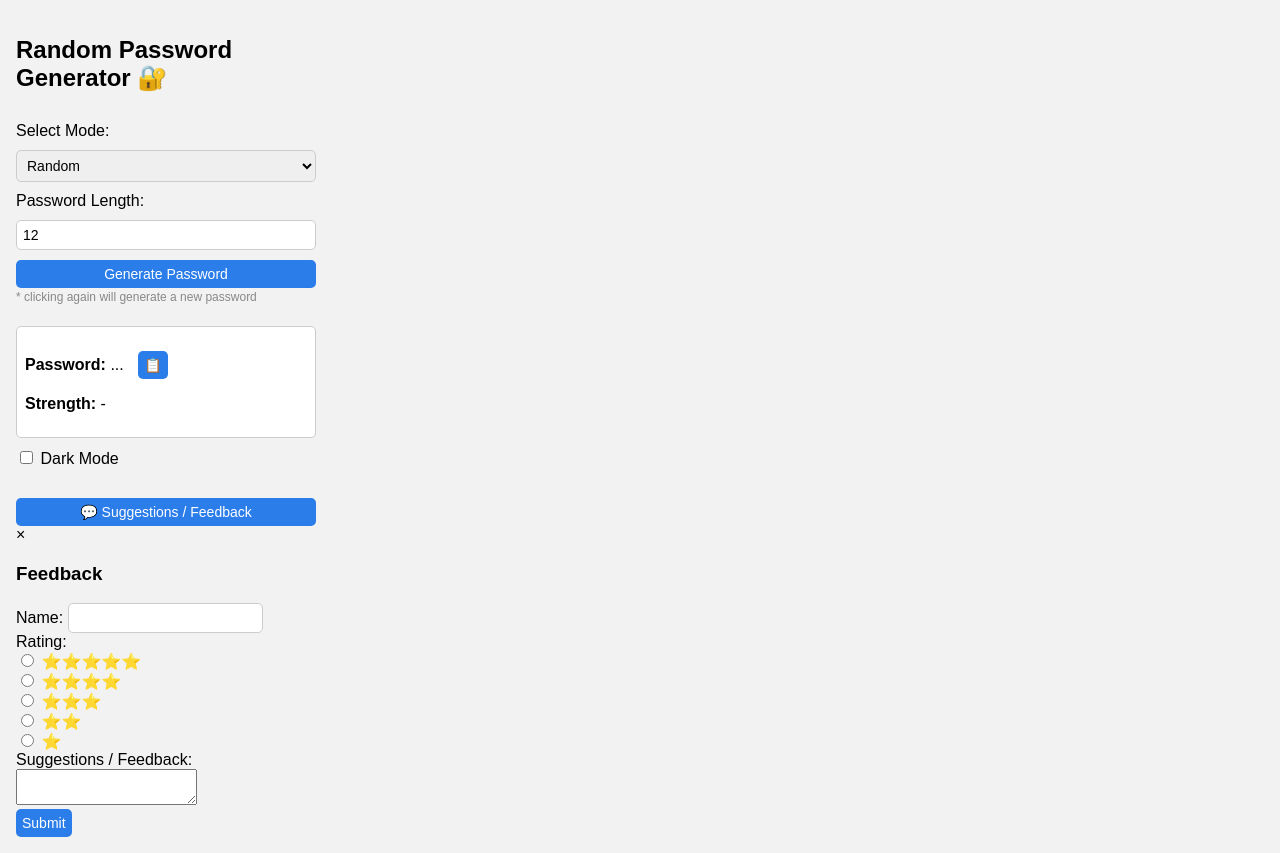
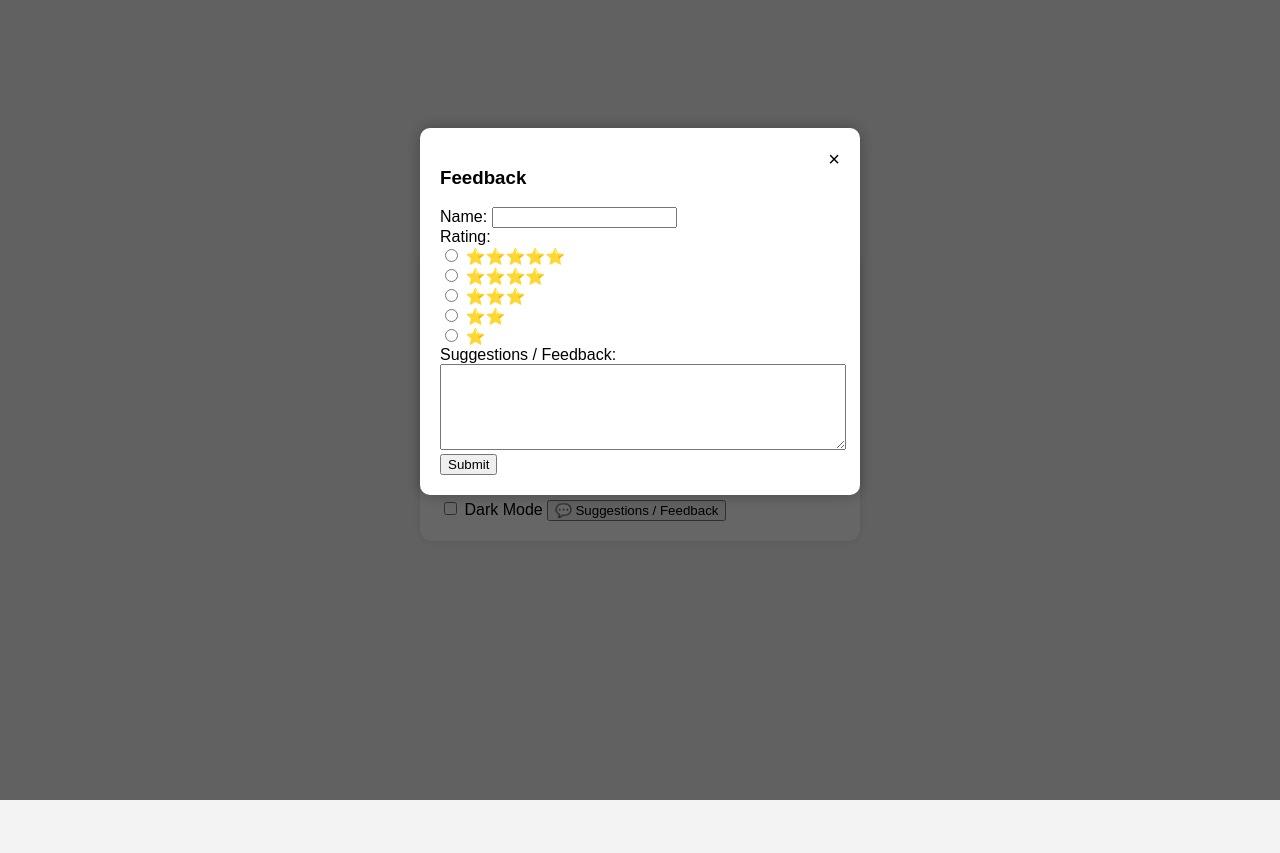
Before and after one commit to joedan07/random-password-generator, a plain HTML site: page index.html in a window 1280 px wide. Both pictures are taken after a click on the button "💬 Suggestions / Feedback". After the commit the page ends 800 px from the top, so only its background shows below. Drawn offline with Linux system fonts and the light colour scheme.

Commit message:
Update style.css

```diff
--- a/style.css
+++ b/style.css
@@ -1,56 +1,64 @@
-body {
+body, html {
+  height: 100%;
   margin: 0;
-  padding: 1rem;
-  font-family: sans-serif;
-  background-color: #f2f2f2;
-  width: 300px;
+  padding: 0;
+  display: flex;
+  justify-content: center;
+  align-items: center;
+  background-color: #f3f3f3;
+  font-family: Arial, sans-serif;
 }
 
 .container {
-  display: flex;
-  flex-direction: column;
-  gap: 10px;
+  max-width: 400px;
+  width: 100%;
+  padding: 20px;
+  box-shadow: 0 0 10px rgba(0, 0, 0, 0.1);
+  background: white;
+  border-radius: 12px;
 }
 
-input, select, button {
-  padding: 6px;
-  border-radius: 5px;
-  border: 1px solid #ccc;
-  font-size: 14px;
+/* Modal Styling */
+.modal {
+  display: none;
+  position: fixed;
+  z-index: 99;
+  left: 0;
+  top: 0;
+  width: 100%;
+  height: 100%;
+  overflow: auto;
+  background: rgba(0, 0, 0, 0.6);
 }
 
-button {
-  background-color: #2b7de9;
-  color: white;
-  border: none;
+.modal-content {
+  background-color: #fff;
+  margin: 10% auto;
+  padding: 20px;
+  border-radius: 10px;
+  width: 80%;
+  max-width: 400px;
+  box-shadow: 0 0 15px rgba(0,0,0,0.3);
+}
+
+.close {
+  float: right;
+  font-size: 20px;
   cursor: pointer;
 }
 
-button:hover {
-  background-color: #125ecb;
+textarea {
+  width: 100%;
+  height: 80px;
+  resize: vertical;
 }
 
-#output {
-  background-color: #fff;
-  padding: 8px;
-  border-radius: 5px;
-  word-wrap: break-word;
-  border: 1px solid #ccc;
-}
-    body.dark {
+.dark {
   background-color: #1e1e1e;
   color: white;
 }
 
-body.dark input,
-body.dark select,
-body.dark button {
-  background-color: #333;
+.dark .container {
+  background-color: #2c2c2c;
   color: white;
-  border: 1px solid #555;
 }
-body.dark #output {
-  background-color: #2a2a2a;
-  border-color: #444;
-  color: #fff;
-}
```
